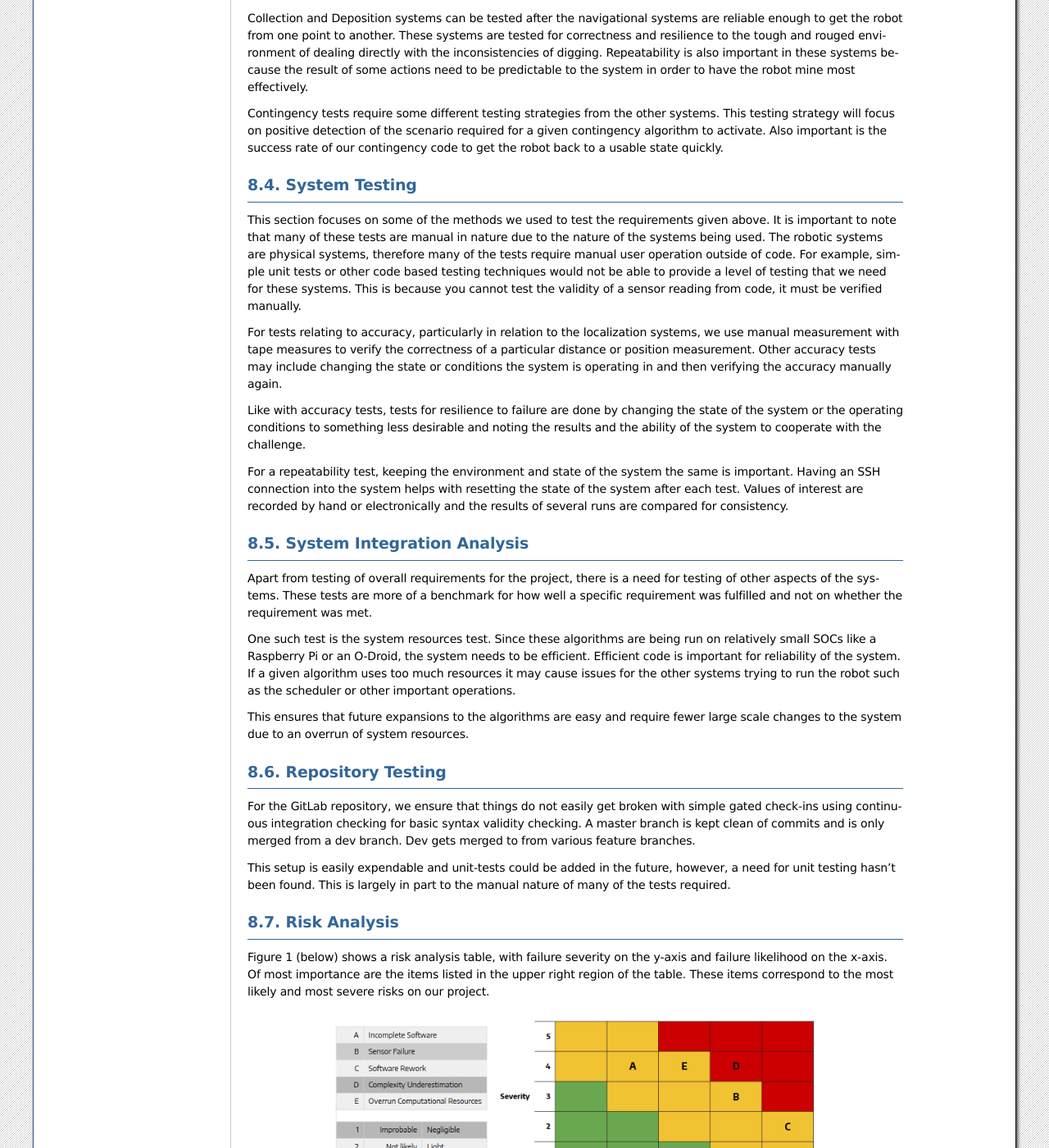
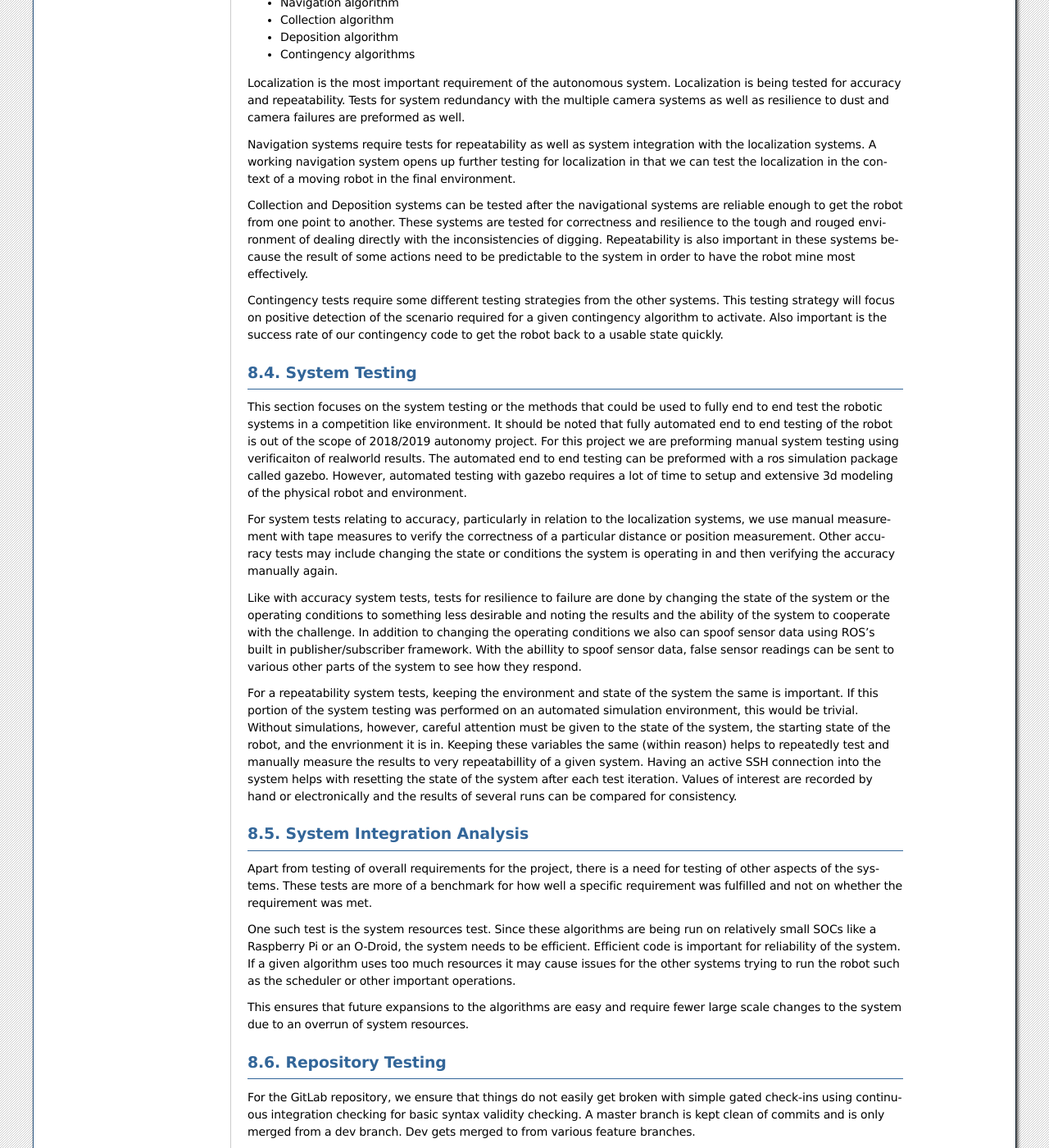
Before and after one commit to kaliRegenold/SeniorDesign, a Sphinx documentation site: the page built from DesignDoc/source/testing.rst, in a window 1280 px wide and 1400 px high, scrolled down 1008 px. Shown: the whole window at 82% size. Built offline with Sphinx 7.4.7, drawn with Linux system fonts in a browser that asks for light colours; some of the changed text lies outside the part shown.

Commit message:
expand dependencies, better define system testing section

```diff
--- a/DesignDoc/source/testing.rst
+++ b/DesignDoc/source/testing.rst
@@ -23,14 +23,28 @@
 Dependencies
 ------------
 
-Below are a list of testing framework dependencies for this project:
+There are several dependencies for the projects testing design. For the
+purposes of this testing document we will divide the dependencies into
+software and hardware catagories.
+
+Below are a list of testing software/framework dependencies for this
+project:
 
 * An Ubunutu 16.04 OS
-* ROS Kinetic
 * Python 2.7
+* ROS Kinetic setup in as described in the project development environment section.
 * Access to the Moonrockers code repository.
 * A wifi network connection shared with the robot.
-* SSH capability.
+* SSH capability (for comunication with robot's systems)
+
+Below are a list of testing hardware dependencies for this project:
+
+* Test competition arena (to scale)
+* Test deposition hopper (to scale)
+* Hopper AR-Tag Bundle (exact layout described in the repository documentation)
+* The Moonrockers competition robot
+* Xbox 360 Controller (manual robot control)
+* Development computer (with aforementioned software)
 
 Test design and setup
 ---------------------
@@ -75,32 +89,42 @@
 System Testing
 --------------
 
-This section focuses on some of the methods we used to test the
-requirements given above. It is important to note that many of these
-tests are manual in nature due to the nature of the systems being used.
-The robotic systems are physical systems, therefore many of the tests
-require manual user operation outside of code. For example, simple
-unit tests or other code based testing techniques would not be able to
-provide a level of testing that we need for these systems. This is
-because you cannot test the validity of a sensor reading from code, it
-must be verified manually.
+This section focuses on the system testing or the methods that could be
+used to fully end to end test the robotic systems in a competition like
+environment. It should be noted that fully automated end to end testing
+of the robot is out of the scope of 2018/2019 autonomy project. For this
+project we are preforming manual system testing using verificaiton of
+realworld results. The automated end to end testing can be preformed with
+a ros simulation package called gazebo.  However, automated testing with
+gazebo requires a lot of time to setup and extensive 3d modeling of the
+physical robot and environment.
 
-For tests relating to accuracy, particularly in relation to the
+For system tests relating to accuracy, particularly in relation to the
 localization systems, we use manual measurement with tape measures to
 verify the correctness of a particular distance or position measurement.
 Other accuracy tests may include changing the state or conditions the
 system is operating in and then verifying the accuracy manually again.
 
-Like with accuracy tests, tests for resilience to failure are done by
+Like with accuracy system tests, tests for resilience to failure are done by
 changing the state of the system or the operating conditions to something
 less desirable and noting the results and the ability of the system to
-cooperate with the challenge.
+cooperate with the challenge. In addition to changing the operating
+conditions we also can spoof sensor data using ROS's built in
+publisher/subscriber framework. With the abillity to spoof sensor data,
+false sensor readings can be sent to various other parts of the system
+to see how they respond.
 
-For a repeatability test, keeping the environment and state of the
-system the same is important.  Having an SSH connection into the system
-helps with resetting the state of the system after each test.  Values of
+For a repeatability system tests, keeping the environment and state of the
+system the same is important. If this portion of the system testing was
+performed on an automated simulation environment, this would be trivial.
+Without simulations, however, careful attention must be given to the state
+of the system, the starting state of the robot, and the envrionment it is
+in. Keeping these variables the same (within reason) helps to repeatedly
+test and manually measure the results to very repeatabillity of a given
+system. Having an active SSH connection into the system helps with
+resetting the state of the system after each test iteration.  Values of
 interest are recorded by hand or electronically and the results of several
-runs are compared for consistency.
+runs can be compared for consistency.
 
 System Integration Analysis
 ---------------------------
```
